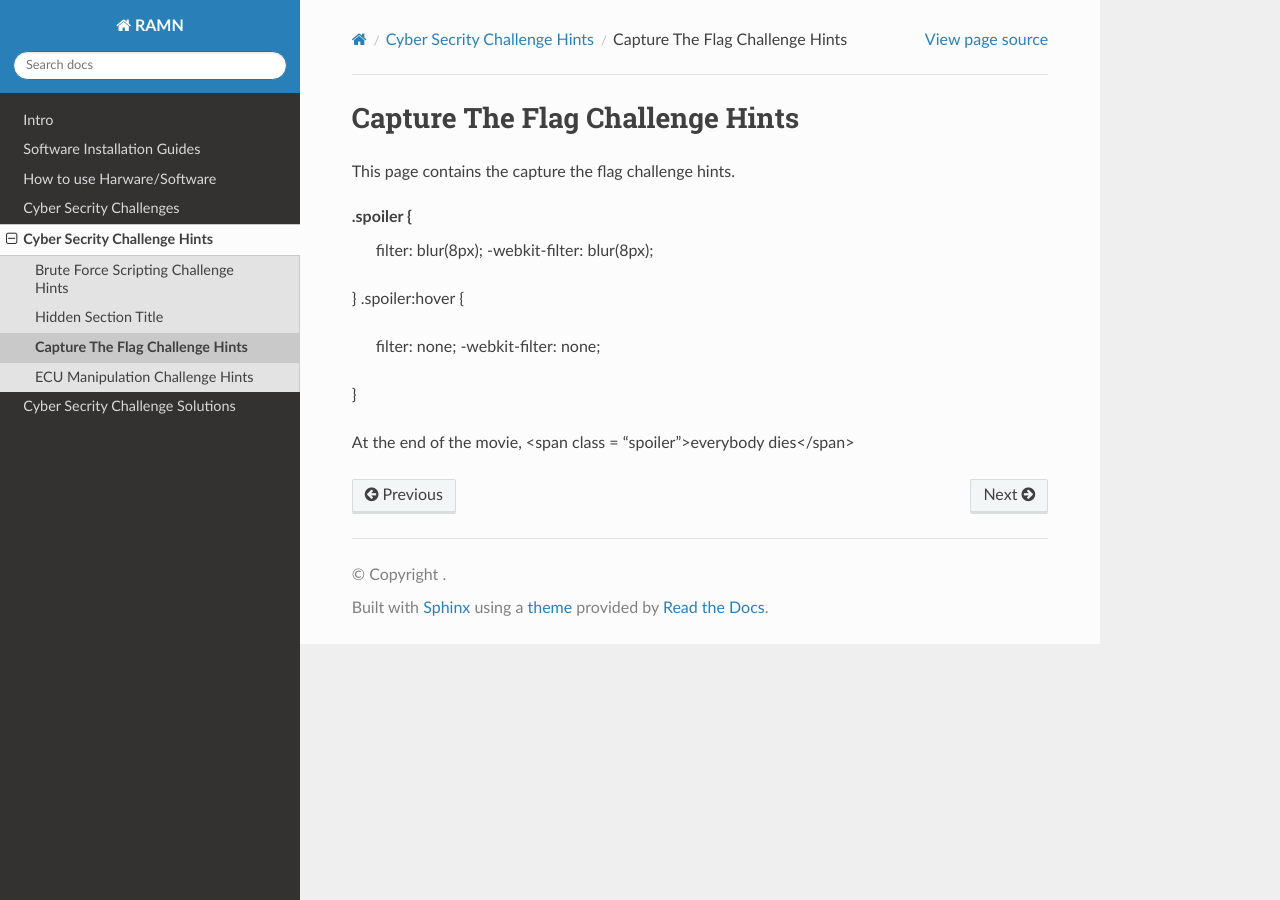
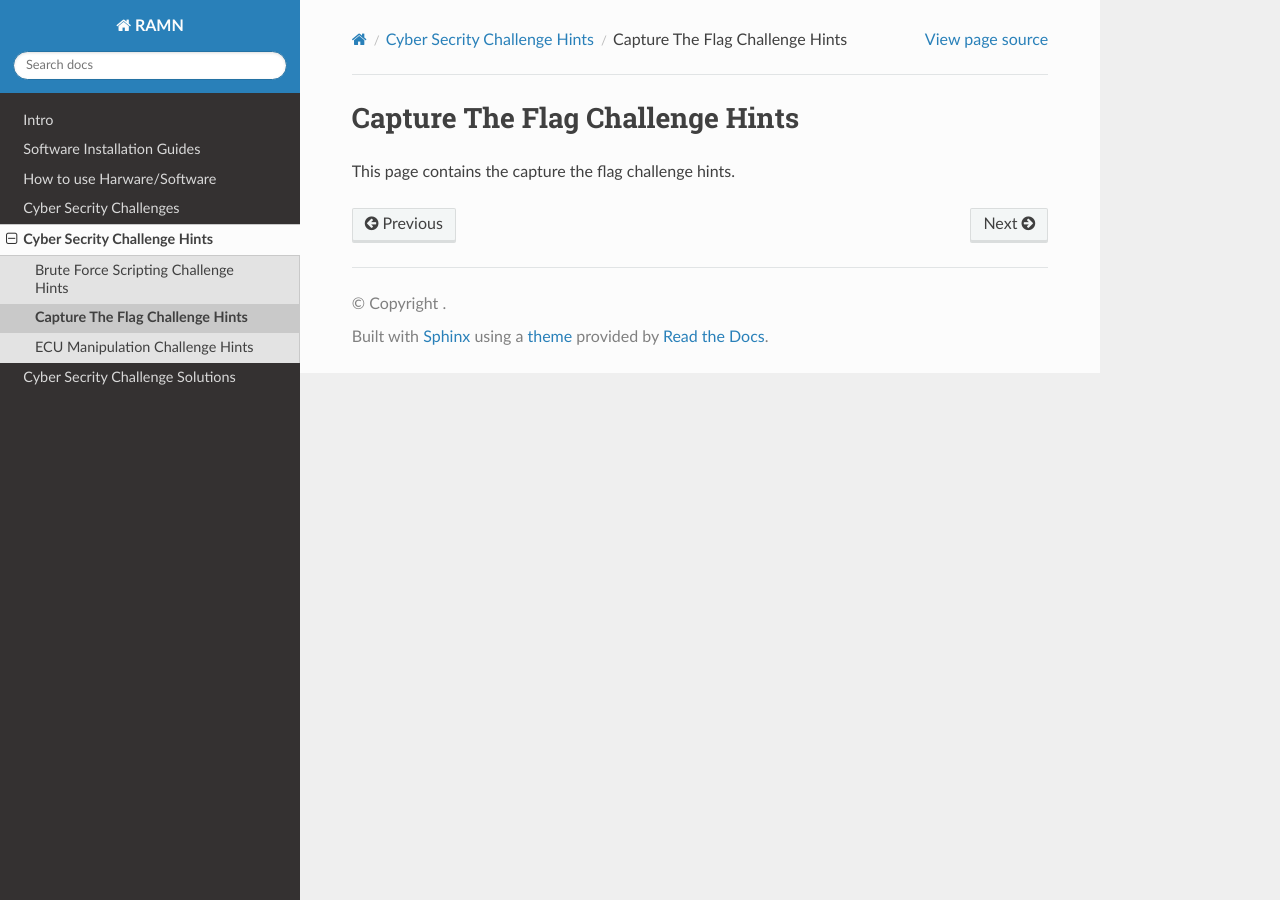
Before and after one commit to JonasvonStein/F25-04-Drive-Secure-Teaching-Automotive-Cybersecurity-with-RAMN, a Sphinx documentation site: the page built from docs/challengeHints/Capture_The_Flag.rst, in a window 1280 px wide. Built offline with Sphinx 7.4.7 and the Read the Docs theme 3.1.0, drawn with Linux system fonts in a browser that asks for light colours; pages that are not in the unit, such as notebooks, are missing from menus.

```diff
--- a/docs/challengeHints/Capture_The_Flag.rst
+++ b/docs/challengeHints/Capture_The_Flag.rst
@@ -4,15 +4,3 @@ Capture The Flag Challenge Hints
 ===================================
 
 This page contains the capture the flag challenge hints.
-
-
-.spoiler {
-  filter: blur(8px);
-  -webkit-filter: blur(8px);
-}
-.spoiler:hover {
-  filter: none;
-  -webkit-filter: none;
-}
-
-At the end of the movie, <span class = "spoiler">everybody dies</span>
--- a/docs/challengeProblems/Brute_Force_Scripting.rst
+++ b/docs/challengeProblems/Brute_Force_Scripting.rst
@@ -6,7 +6,7 @@ Brute Force Scripting Challenge
 This page contains the brute force scripting challenge.
 
 Learning Objectives
-===================
+-------------------
 
 The learning objectives for this challenge are to
 - Be able to connect with the RAMN over USB
@@ -14,7 +14,7 @@ The learning objectives for this challenge are to
 
 
 Overview of Challenge
-=====================
+---------------------
 The purpose of brute forcing is to test many password combinations at a very high speed.
 Brute forcing is effective against weak passwords or poorly secured systems.
 Brute forcing allows hackers to gain unauthorized access to systems or data.
@@ -24,7 +24,7 @@ rapidly testing rolling codes used by keyless entry systems.
 We will be using this technique to find a flag in the RAMN by testing every password combination possible.
 
 Challenge
-=========
+---------
 USB Challenge: A flag is accessible by sending the command “&” and a five-digit numerical password (e.g., “&12345”).
 
 What's needed to make and run the script:
```
Also changed, not shown: docs/challengeHints/Brute_Force_Scripting.rst (+0 -14 lines).
